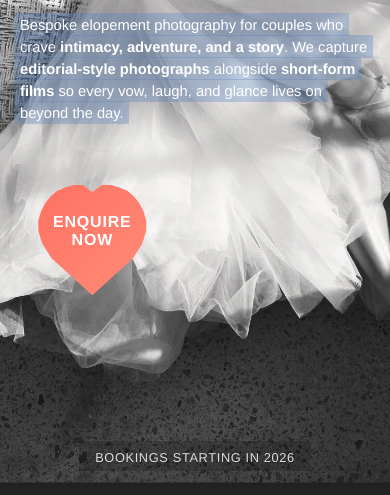
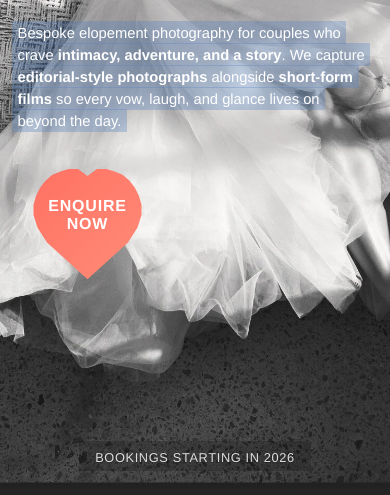
Before and after one commit to daveblakephoto/startmyloveengine, a plain HTML site: page index.html in a window 390 px wide. Shown: the part 349-844 px from the top of the page. Drawn offline with Linux system fonts and the light colour scheme.

Commit message:
more iphone changes

```diff
--- a/style.css
+++ b/style.css
@@ -143,12 +143,12 @@ body {
 
 @media (max-width: 480px) {
   .hero {
-    padding: 1.5rem 1.25rem 5rem;
+    padding: 1.25rem 1.1rem 4.25rem;
   }
 
   .hero__content {
     max-width: none;
-    margin-top: 5.25rem;
+    margin-top: 4.25rem;
   }
 
   .hero__eyebrow {
@@ -172,12 +172,13 @@ body {
   .hero__body {
     font-size: 0.92rem;
     line-height: 1.5;
+    margin-bottom: 1.75rem;
   }
 
   .hero__cta {
     --heart-size: 135px;
-    margin-top: 1.35rem;
-    margin-left: 0.3rem;
+    margin-top: 0.6rem;
+    margin-left: 0.15rem;
   }
 
   .site-footer {
```
